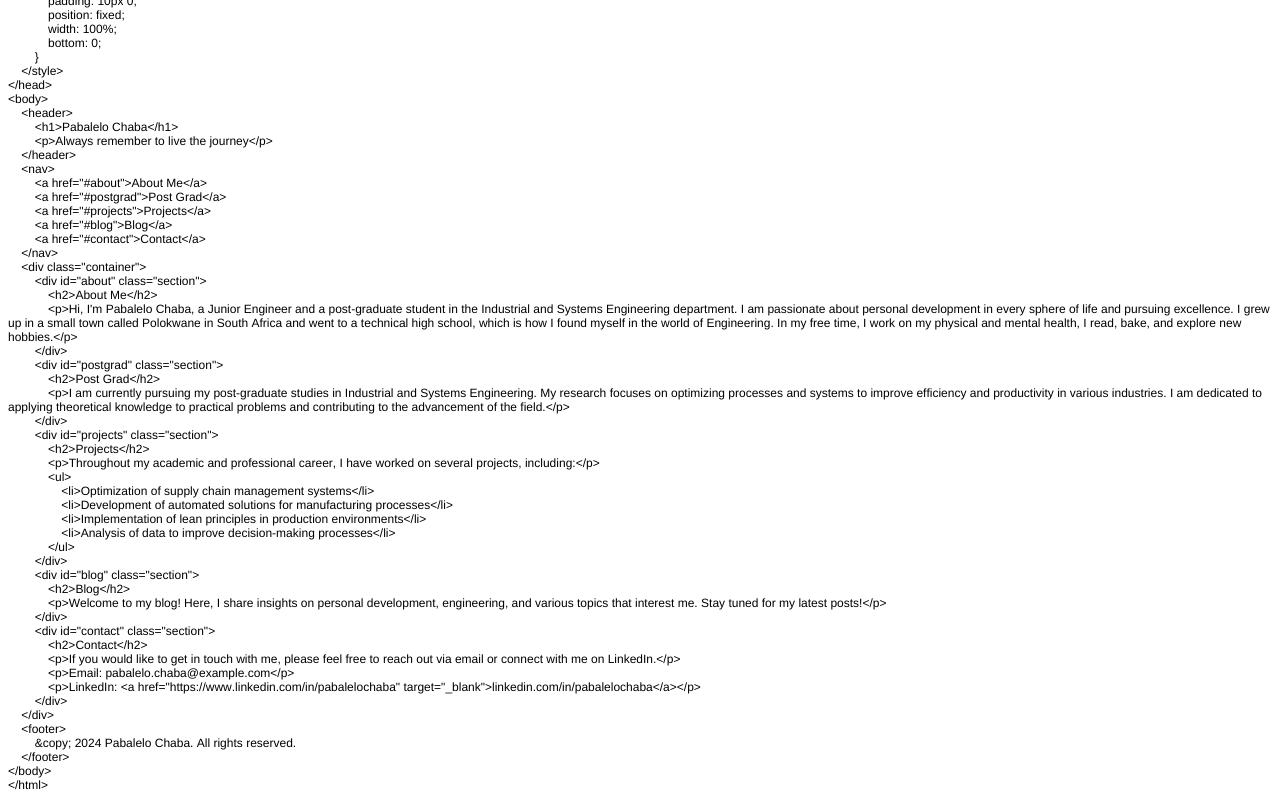
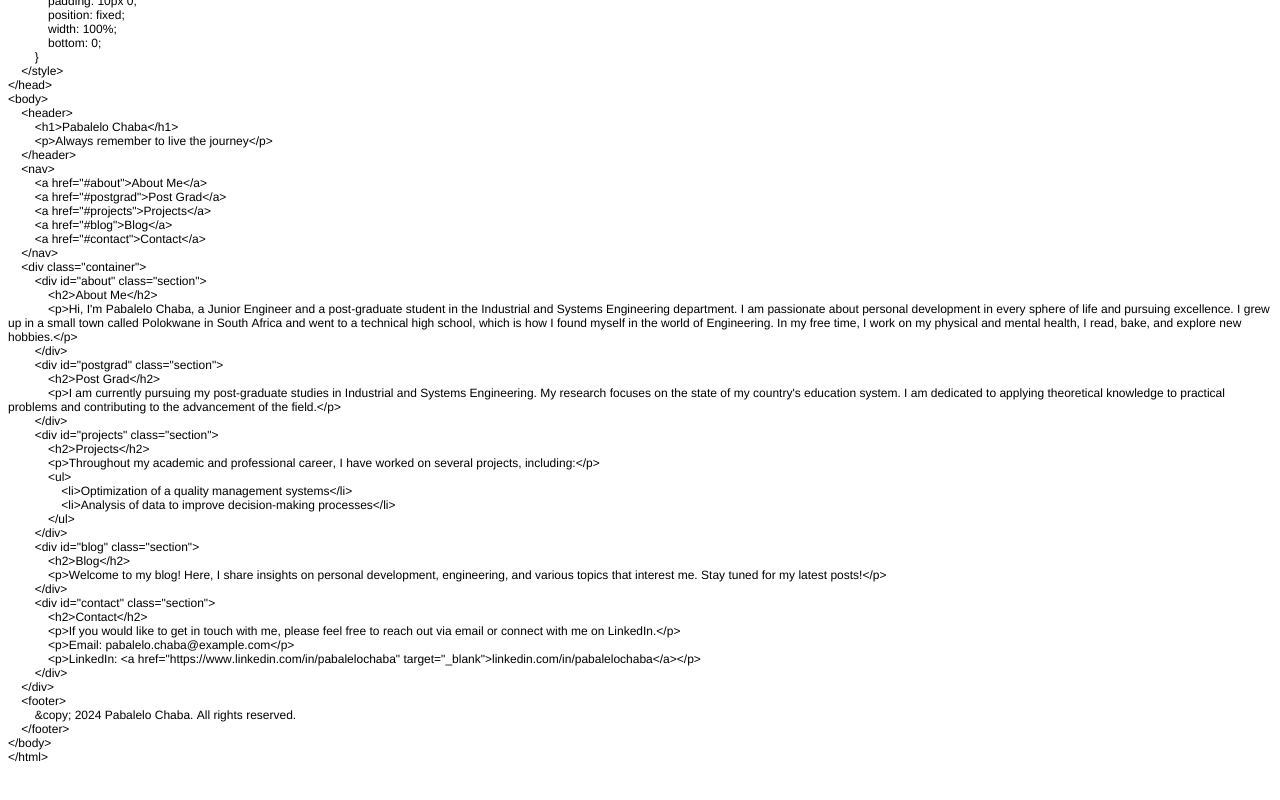
Before and after one commit to Pabalelo-C/my-website, a plain HTML site: page index.html in a window 1280 px wide. Shown: the part 840-1640 px from the top of the page. After the commit the page ends 1612 px from the top, so only its background shows below. Drawn offline with Linux system fonts and the light colour scheme.

Commit message:
Update index.html

```diff
--- a/index.html
+++ b/index.html
@@ -97,15 +97,13 @@
 <p class="p1"><span class="s1"><span class="Apple-converted-space">        </span>&lt;/div&gt;</span></p>
 <p class="p1"><span class="s1"><span class="Apple-converted-space">        </span>&lt;div id="postgrad" class="section"&gt;</span></p>
 <p class="p1"><span class="s1"><span class="Apple-converted-space">            </span>&lt;h2&gt;Post Grad&lt;/h2&gt;</span></p>
-<p class="p1"><span class="s1"><span class="Apple-converted-space">            </span>&lt;p&gt;I am currently pursuing my post-graduate studies in Industrial and Systems Engineering. My research focuses on optimizing processes and systems to improve efficiency and productivity in various industries. I am dedicated to applying theoretical knowledge to practical problems and contributing to the advancement of the field.&lt;/p&gt;</span></p>
+<p class="p1"><span class="s1"><span class="Apple-converted-space">            </span>&lt;p&gt;I am currently pursuing my post-graduate studies in Industrial and Systems Engineering. My research focuses on the state of my country's education system. I am dedicated to applying theoretical knowledge to practical problems and contributing to the advancement of the field.&lt;/p&gt;</span></p>
 <p class="p1"><span class="s1"><span class="Apple-converted-space">        </span>&lt;/div&gt;</span></p>
 <p class="p1"><span class="s1"><span class="Apple-converted-space">        </span>&lt;div id="projects" class="section"&gt;</span></p>
 <p class="p1"><span class="s1"><span class="Apple-converted-space">            </span>&lt;h2&gt;Projects&lt;/h2&gt;</span></p>
 <p class="p1"><span class="s1"><span class="Apple-converted-space">            </span>&lt;p&gt;Throughout my academic and professional career, I have worked on several projects, including:&lt;/p&gt;</span></p>
 <p class="p1"><span class="s1"><span class="Apple-converted-space">            </span>&lt;ul&gt;</span></p>
-<p class="p1"><span class="s1"><span class="Apple-converted-space">                </span>&lt;li&gt;Optimization of supply chain management systems&lt;/li&gt;</span></p>
-<p class="p1"><span class="s1"><span class="Apple-converted-space">                </span>&lt;li&gt;Development of automated solutions for manufacturing processes&lt;/li&gt;</span></p>
-<p class="p1"><span class="s1"><span class="Apple-converted-space">                </span>&lt;li&gt;Implementation of lean principles in production environments&lt;/li&gt;</span></p>
+<p class="p1"><span class="s1"><span class="Apple-converted-space">                </span>&lt;li&gt;Optimization of a quality management systems&lt;/li&gt;</span></p>
 <p class="p1"><span class="s1"><span class="Apple-converted-space">                </span>&lt;li&gt;Analysis of data to improve decision-making processes&lt;/li&gt;</span></p>
 <p class="p1"><span class="s1"><span class="Apple-converted-space">            </span>&lt;/ul&gt;</span></p>
 <p class="p1"><span class="s1"><span class="Apple-converted-space">        </span>&lt;/div&gt;</span></p>
```
